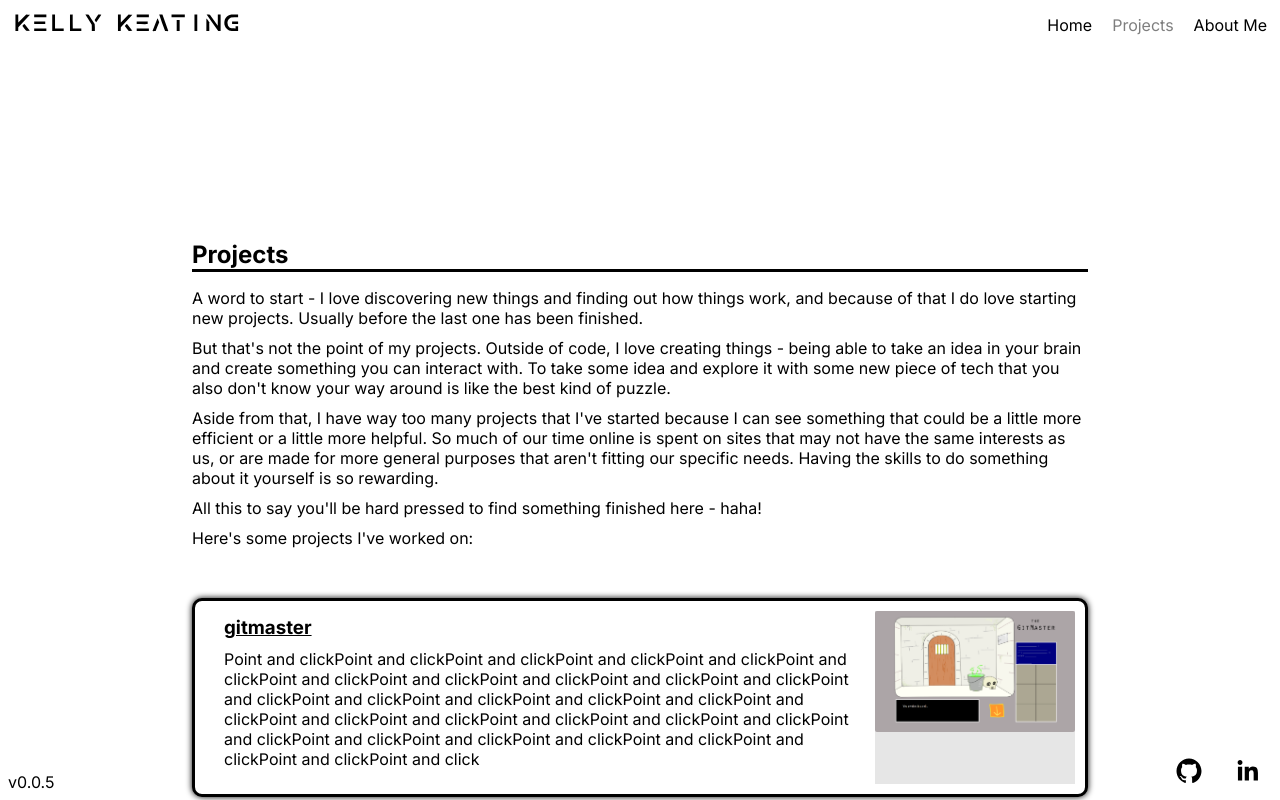
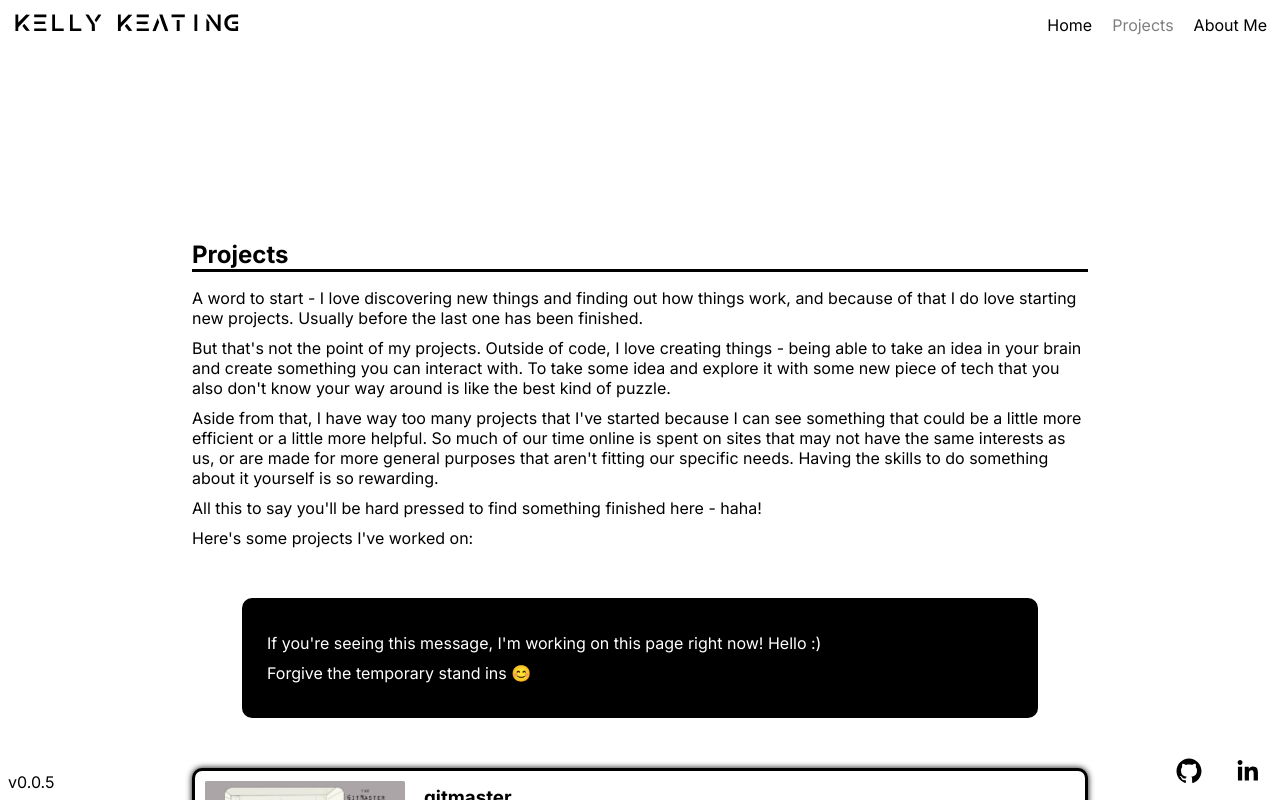
Before and after one commit to kelly-keating/nextjs, a Next.js app: page /projects in a window 1280 px wide. Shown: the top 800 px of the page. Built offline with nearby package versions, Linux system fonts and the light colour scheme.

Commit message:
add alert msg

```diff
--- a/pages/projects/index.tsx
+++ b/pages/projects/index.tsx
@@ -11,6 +11,11 @@ function Projects() {
         <p>Aside from that, I have way too many projects that I&apos;ve started because I can see something that could be a little more efficient or a little more helpful. So much of our time online is spent on sites that may not have the same interests as us, or are made for more general purposes that aren&apos;t fitting our specific needs. Having the skills to do something about it yourself is so rewarding.</p>
         <p>All this to say you&apos;ll be hard pressed to find something finished here - haha!</p>
         <p>Here&apos;s some projects I&apos;ve worked on:</p>
+
+        <div id="proj_alert">
+          <p>If you&apos;re seeing this message, I&apos;m working on this page right now! Hello :)</p>
+          <p>Forgive the temporary stand ins 😊</p>
+        </div>
 
         {projects.map(p => (
           <div key={p.id} className='project_tile'>
--- a/styles/projects.scss
+++ b/styles/projects.scss
@@ -1,3 +1,21 @@
+// ----- TEMP - TODO: DELETE THIS -----
+
+#proj_alert {
+  padding: 25px;
+  border-radius: 10px;
+  margin: 50px;
+
+  color: black;
+  background-color: white;
+
+  @include light-mode {
+    color: white;
+    background-color: black;
+  }
+}
+
+// ----------------
+
 .projects_container {
   p {
     margin: 10px 0px;
```
